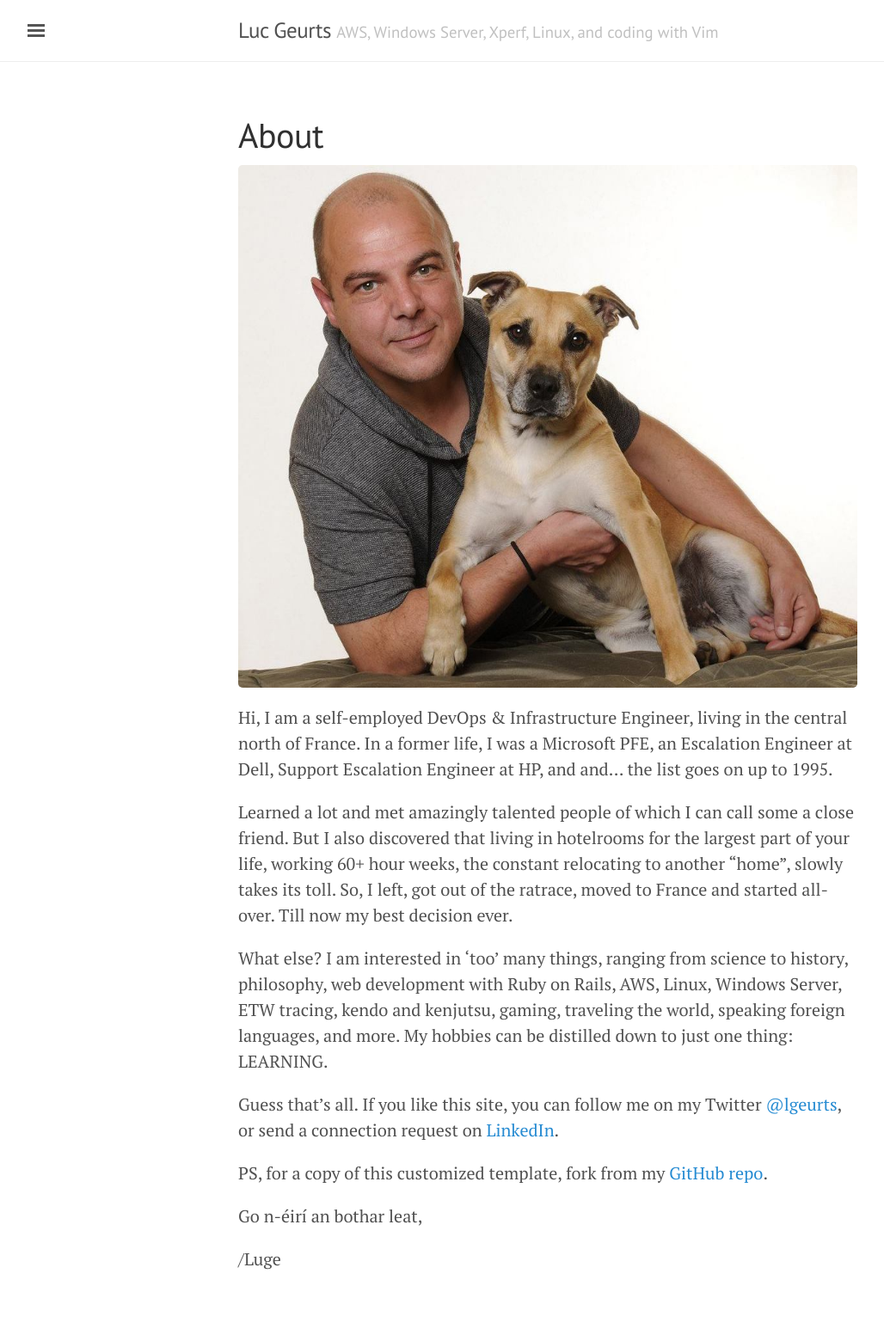
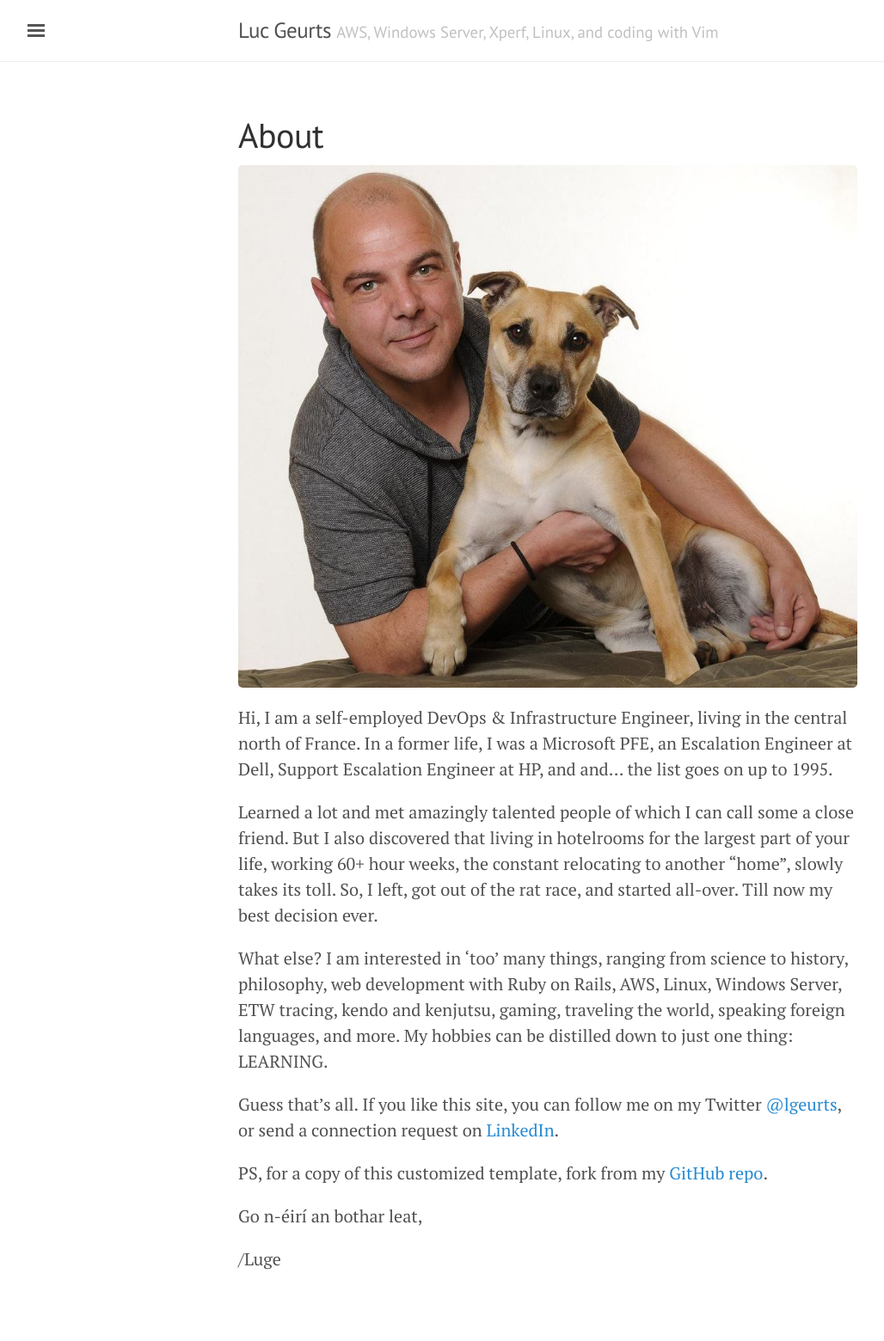
Before and after one commit to lgeurts/lgeurts.github.io, a Jekyll site: the page built from about.md, in a window 1280 px wide. Shown: the whole page at 86% size, without its empty margins (3-1031 px from the left). Built offline with Jekyll 4.4.1, drawn with Linux system fonts in a browser that asks for light colours; nearby versions of some CDN libraries.

Commit message:
Update about.md

```diff
--- a/about.md
+++ b/about.md
@@ -8,7 +8,7 @@
 Hi, I am a self-employed DevOps & Infrastructure Engineer, living in the central north of France.
 In a former life, I was a Microsoft PFE, an Escalation Engineer at Dell, Support Escalation Engineer at HP, and and... the list goes on up to 1995.
 
-Learned a lot and met amazingly talented people  of which I can call some a close friend. But I also discovered that living in hotelrooms for the largest part of your life, working 60+ hour weeks, the constant relocating to another "home", slowly takes its toll. So, I left, got out of the ratrace, moved to France and started all-over. Till now my best decision ever.
+Learned a lot and met amazingly talented people  of which I can call some a close friend. But I also discovered that living in hotelrooms for the largest part of your life, working 60+ hour weeks, the constant relocating to another "home", slowly takes its toll. So, I left, got out of the rat race, and started all-over. Till now my best decision ever.
 
 What else? I am interested in 'too' many things, ranging from science to history, philosophy, web development with Ruby on Rails, AWS, Linux, Windows Server, ETW tracing, kendo and kenjutsu, gaming, traveling the world, speaking foreign languages, and more.
 My hobbies can be distilled down to just one thing: LEARNING.
```
